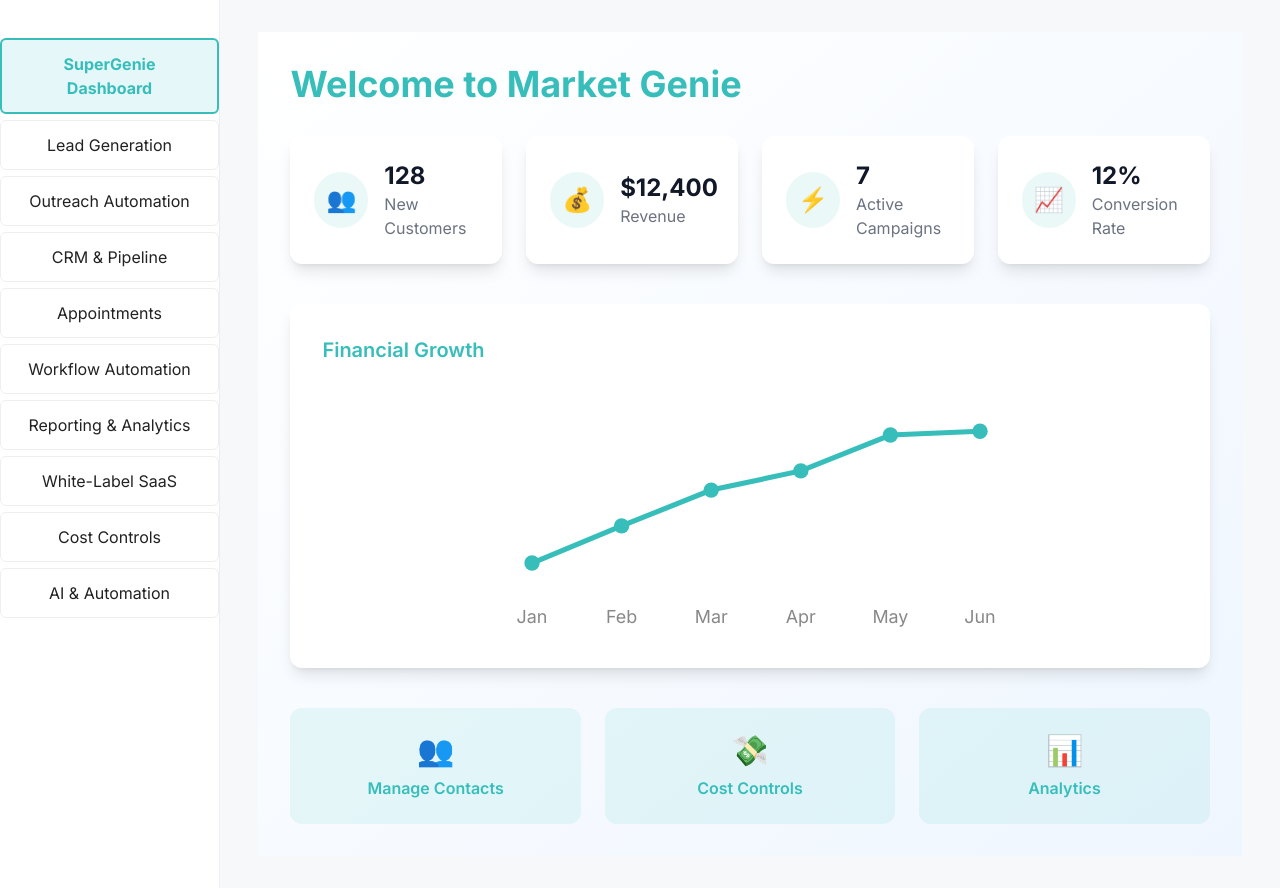
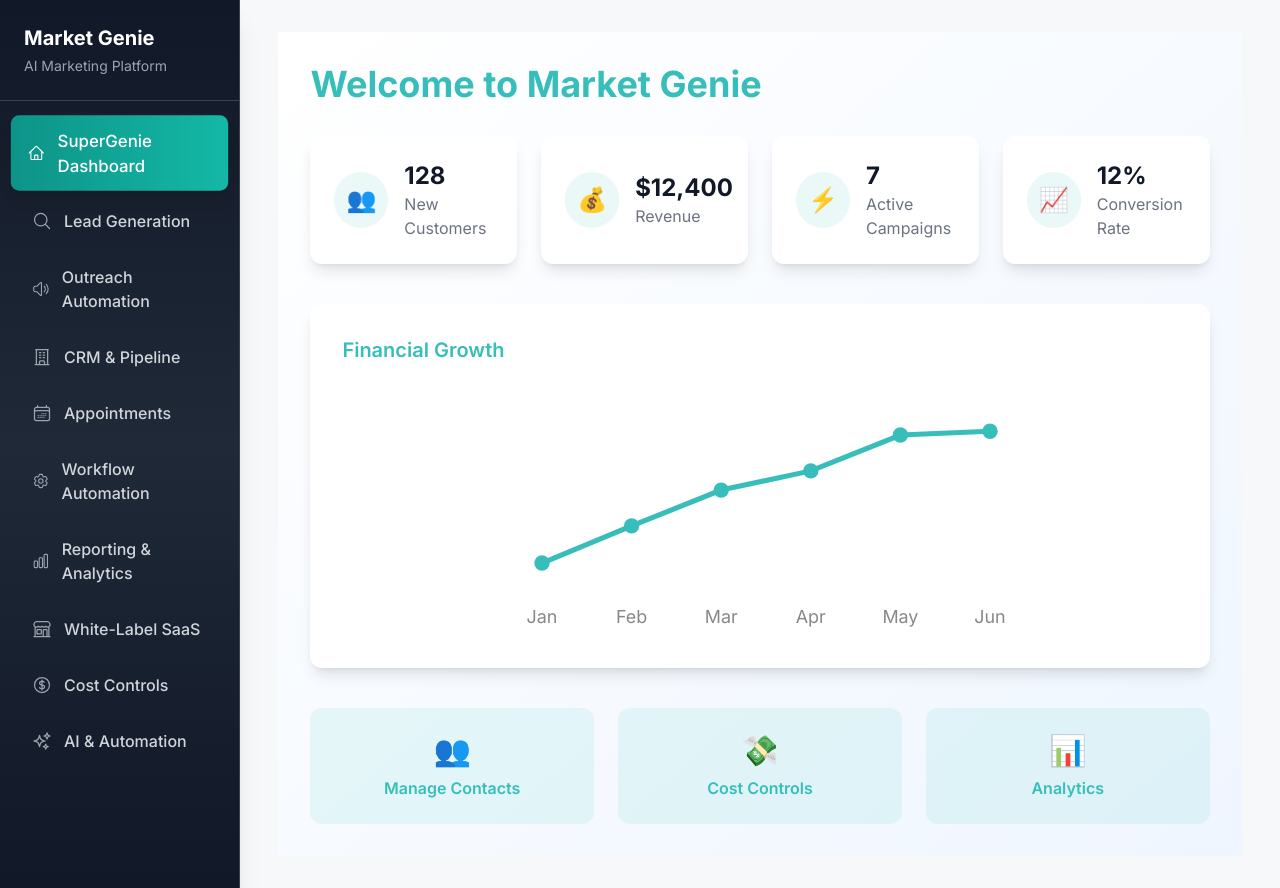
Before and after one commit to dubd59/market-genie, a React (Vite) app: page / in a window 1280 px wide. Built offline with nearby package versions, Linux system fonts and the light colour scheme; no server answers.

Commit message:
Modernize sidebar with dark theme, proper icons, and premium styling

```diff
--- a/src/components/Sidebar.jsx
+++ b/src/components/Sidebar.jsx
@@ -1,45 +1,59 @@
 import React from 'react';
+import {
+  HomeIcon,
+  MagnifyingGlassIcon,
+  SpeakerWaveIcon,
+  BuildingOfficeIcon,
+  CalendarDaysIcon,
+  Cog6ToothIcon,
+  ChartBarIcon,
+  BuildingStorefrontIcon,
+  CurrencyDollarIcon,
+  SparklesIcon
+} from '@heroicons/react/24/outline';
 
 const sections = [
-  'SuperGenie Dashboard',
-  'Lead Generation',
-  'Outreach Automation',
-  'CRM & Pipeline',
-  'Appointments',
-  'Workflow Automation',
-  'Reporting & Analytics',
-  'White-Label SaaS',
-  'Cost Controls',
-  'AI & Automation'
+  { name: 'SuperGenie Dashboard', icon: HomeIcon },
+  { name: 'Lead Generation', icon: MagnifyingGlassIcon },
+  { name: 'Outreach Automation', icon: SpeakerWaveIcon },
+  { name: 'CRM & Pipeline', icon: BuildingOfficeIcon },
+  { name: 'Appointments', icon: CalendarDaysIcon },
+  { name: 'Workflow Automation', icon: Cog6ToothIcon },
+  { name: 'Reporting & Analytics', icon: ChartBarIcon },
+  { name: 'White-Label SaaS', icon: BuildingStorefrontIcon },
+  { name: 'Cost Controls', icon: CurrencyDollarIcon },
+  { name: 'AI & Automation', icon: SparklesIcon }
 ];
 
 export default function Sidebar({ activeSection, onSelect }) {
   return (
-    <aside style={{ width: 220, background: '#fff', borderRight: '1px solid #eee', minHeight: '100vh', padding: '2rem 0' }}>
-      <nav>
-        <ul style={{ listStyle: 'none', padding: 0 }}>
-          {sections.map(section => (
-            <li key={section}>
-              <button
-                onClick={() => onSelect(section)}
-                style={{
-                  display: 'block',
-                  width: '100%',
-                  padding: '12px 20px',
-                  margin: '6px 0',
-                  background: activeSection === section ? '#e6f7fa' : 'transparent',
-                  color: activeSection === section ? '#38beba' : '#222',
-                  border: activeSection === section ? `2px solid #38beba` : '1px solid #eee',
-                  borderRadius: 6,
-                  fontWeight: activeSection === section ? 'bold' : 'normal',
-                  cursor: 'pointer',
-                  transition: 'all 0.2s',
-                }}
-              >
-                {section}
-              </button>
-            </li>
-          ))}
+    <aside className="w-60 bg-gradient-to-b from-gray-900 via-gray-800 to-gray-900 border-r border-gray-700 min-h-screen shadow-xl">
+      <div className="p-6 border-b border-gray-700">
+        <h2 className="text-xl font-bold text-white">Market Genie</h2>
+        <p className="text-gray-400 text-sm mt-1">AI Marketing Platform</p>
+      </div>
+      <nav className="p-4">
+        <ul className="space-y-2">
+          {sections.map(section => {
+            const Icon = section.icon;
+            return (
+              <li key={section.name}>
+                <button
+                  onClick={() => onSelect(section.name)}
+                  className={`w-full flex items-center gap-3 px-4 py-3 rounded-lg text-left transition-all duration-200 hover:bg-gray-800 hover:shadow-lg group ${
+                    activeSection === section.name
+                      ? 'bg-gradient-to-r from-teal-600 to-teal-500 text-white shadow-lg transform scale-105'
+                      : 'text-gray-300 hover:text-white'
+                  }`}
+                >
+                  <Icon className={`w-5 h-5 ${activeSection === section.name ? 'text-white' : 'text-gray-400 group-hover:text-teal-400'}`} />
+                  <span className={`font-medium ${activeSection === section.name ? 'text-white' : 'group-hover:text-white'}`}>
+                    {section.name}
+                  </span>
+                </button>
+              </li>
+            );
+          })}
         </ul>
       </nav>
     </aside>
```
